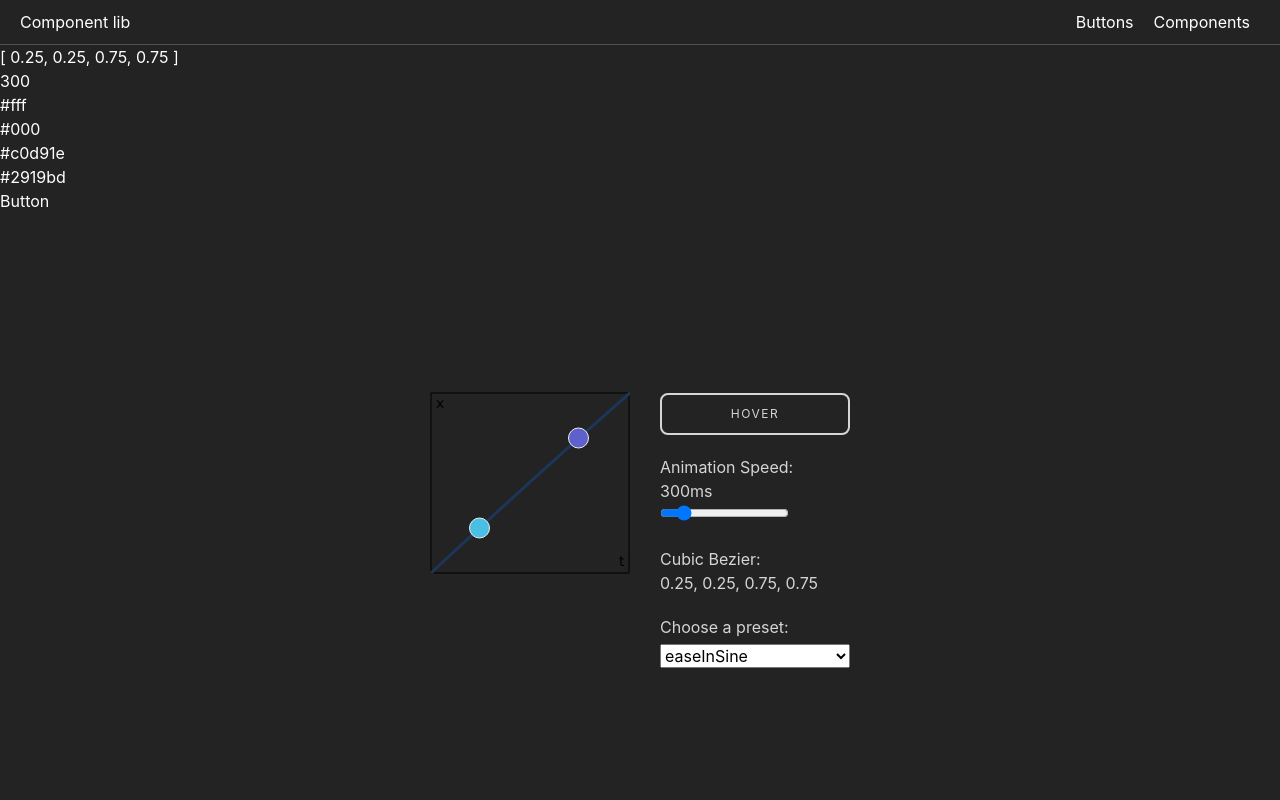
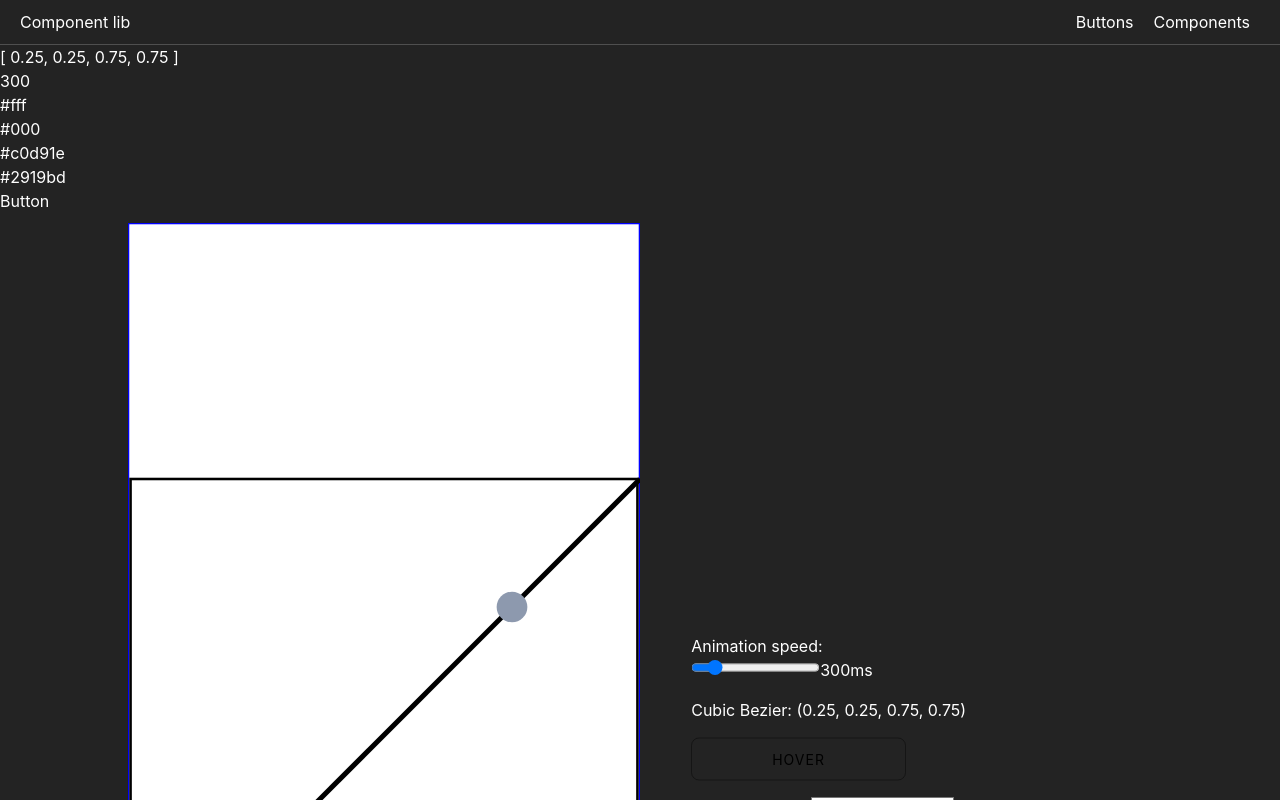
Before and after one commit to chris2733/complibrary, a Vue app: page / in a window 1280 px wide. Both pictures are taken after a click on the button 1160 px from the left and 253 px from the top of the page. Shown: the top 800 px of the page. Built offline with nearby package versions, Linux system fonts and the light colour scheme.

Commit message:
installing stylis, updating new bezier gen component, simpler emits

```diff
--- a/src/components/BezierGenerator.vue
+++ b/src/components/BezierGenerator.vue
@@ -1,92 +1,132 @@
 <template>
-	<figure>
-		<canvas
-			id="bezierCanvasGen"
-			@mousedown="bezierCanvasMouseDown"
-			@mousemove="bezierCanvasMouseMove"
-			@mouseup="resetMouse"
-			@mouseleave="resetMouse"
-			:width="canvasWidth"
-			:height="canvasHeight"
-		></canvas>
-		<figcaption id="labelFontSize" class="bezierInfo">
-			<div id="transitionDemo" class="bezierInfo-demo" :style="setTransitionDemo"> hover </div>
-			<div class="bezierInfo-speed">
-				<label for="speedSlider">Animation Speed: <span id="speedSliderVal">{{ speedSliderTransition }}ms</span></label>
+	<div class="tempWrapper" style="padding: 10px 10%">
+		<div class="bezierContainer">
+			<svg
+				:viewBox="setViewbox"
+				aria-labelledby="title desc"
+				class="bezier"
+				@mouseleave="resetListener"
+				@mouseup="resetListener"
+				@mousemove="mouseTrack"
+			>
+				<title id="title">Bezier Generator tool</title>
+				<desc id="desc">
+					interactive tool for making a custom bezier generator
+				</desc>
+
+				<g class="bezier-chart" ref="mainChart">
+					<rect
+						:height="chartHeight"
+						:width="chartWidth"
+						y="0"
+						x="0"
+						stroke="blue"
+						fill="#fff"
+					/>
+					<g class="bezier-chart-inner">
+						<rect v-bind="innerChartAttrs" ref="innerChart" />
+						<path
+							:d="bezierDrawPath"
+							stroke="black"
+							fill="none"
+							stroke-width="2"
+						/>
+						<line
+							x1="0"
+							y1="300"
+							:x2="point1.x"
+							:y2="point1.y"
+							:stroke-width="lines.width"
+							:stroke="lines.stroke"
+						/>
+						<circle
+							:cx="point1.x"
+							:cy="point1.y"
+							:r="points.radius"
+							class="bezier-chart-inner-point1"
+							@mousedown="mouseClickPoint1(true)"
+							:fill="themeColours.lightRed"
+						/>
+						<line
+							x1="200"
+							y1="100"
+							:x2="point2.x"
+							:y2="point2.y"
+							stroke-width="1"
+							:stroke="lines.stroke"
+						/>
+						<circle
+							:cx="point2.x"
+							:cy="point2.y"
+							:r="points.radius"
+							class="bezier-chart-inner-point2"
+							@mousedown="mouseClickPoint2(true)"
+							:fill="themeColours.midgrey"
+						/>
+					</g>
+				</g>
+			</svg>
+
+			<div class="bezierContainer-info">
+				<div class="mb-3">
+					Animation speed:
+					<div class="bezierContainer-info-speed">
 						<input
 							type="range"
-					id="speedSlider"
 							min="100"
 							max="1500"
-					v-model="speedSliderTransition"
+							v-model="animationSpeed"
 							step="10"
-					@change="emitValues"
 						/>
+						<span>{{ animationSpeed }}ms</span>
 					</div>
-			<div class="bezierInfo-bezier">
-				<p>Cubic Bezier:</p>
-				<span id="currentEasingP1">{{ cubicP1 }}</span
-				>, <span id="currentEasingP2">{{ cubicP2 }}</span
-				>, <span id="currentEasingP3">{{ cubicP3 }}</span
-				>, <span id="currentEasingP4">{{ cubicP4 }}</span>
 				</div>
-			<div class="bezierInfo-presets">
-				<div class="presetBezier">
-					Choose a preset:
+				<div class="mb-3">
+					Cubic Bezier: ({{ bezierTextConstructor }})
 				</div>
-				<select
-						name=""
-						id="presetBezierSelect"
-						@change="presetBezierSelectChange"
+				<div class="mb-3">
+					<button
+						:style="demoButtomStyle"
+						class="bezierContainer-info-button"
 					>
-						<option value="[0.12, 0, 0.39, 0]">easeInSine</option>
-						<option value="[0.61, 1, 0.88, 1]">easeOutSine</option>
-						<option value="[0.37, 0, 0.63, 1]"
-							>easeInOutSine</option
+						HOVER
+					</button>
+				</div>
+				<div class="mb-3">
+					Choose preset:
+					<select @change="selectPreset">
+						<option disabled selected>Select</option>
+						<option value="0.12,0,0.39,0">easeInSine</option>
+						<option value="0.61,1,0.88,1">easeOutSine</option>
+						<option value="0.37,0,0.63,1">easeInOutSine</option>
+						<option value="0.11,0,0.5,0">easeInQuad</option>
+						<option value="0.5,1,0.89,1">easeOutQuad</option>
+						<option value="0.45,0,0.55,1">easeInOutQuad</option>
+						<option value="0.32,0,0.67,0">easeInCubic</option>
+						<option value="0.33,1,0.68,1">easeOutCubic</option>
+						<option value="0.65,0,0.35,1">easeInOutCubic</option>
+						<option value="0.5,0,0.75,0">easeInQuart</option>
+						<option value="0.25,1,0.5,1">easeOutQuart</option>
+						<option value="0.76,0,0.24,1">easeInOutQuart</option>
+						<option value="0.64,0,0.78,0">easeInQuint</option>
+						<option value="0.22,1,0.36,1">easeOutQuint</option>
+						<option value="0.83,0,0.17,1">easeInOutQuint</option>
+						<option value="0.7,0,0.84,0">easeInExpo</option>
+						<option value="0.16,1,0.3,1">easeOutExpo</option>
+						<option value="0.87,0,0.13,1">easeInOutExpo</option>
+						<option value="0.55,0,1,0.45">easeInCirc</option>
+						<option value="0,0.55,0.45,1">easeOutCirc</option>
+						<option value="0.85,0,0.15,1">easeInOutCirc</option>
+						<option value="0.36,0,0.66,-0.56">easeInBack</option>
+						<option value="0.34,1.56,0.64,1">easeOutBack</option>
+						<option value="0.68,-0.6,0.32,1.6"
+							>easeInOutBack</option
 						>
-						<option value="[0.11, 0, 0.5, 0]">easeInQuad</option>
-						<option value="[0.5, 1, 0.89, 1]">easeOutQuad</option>
-						<option value="[0.45, 0, 0.55, 1]"
-							>easeInOutQuad</option
-						>
-						<option value="[0.32, 0, 0.67, 0]">easeInCubic</option>
-						<option value="[0.33, 1, 0.68, 1]">easeOutCubic</option>
-						<option value="[0.65, 0, 0.35, 1]"
-							>easeInOutCubic</option
-						>
-						<option value="[0.5, 0, 0.75, 0]">easeInQuart</option>
-						<option value="[0.25, 1, 0.5, 1]">easeOutQuart</option>
-						<option value="[0.76, 0, 0.24, 1]"
-							>easeInOutQuart</option
-						>
-						<option value="[0.64, 0, 0.78, 0]">easeInQuint</option>
-						<option value="[0.22, 1, 0.36, 1]">easeOutQuint</option>
-						<option value="[0.83, 0, 0.17, 1]"
-							>easeInOutQuint</option
-						>
-						<option value="[0.7, 0, 0.84, 0]">easeInExpo</option>
-						<option value="[0.16, 1, 0.3, 1]">easeOutExpo</option>
-						<option value="[0.87, 0, 0.13, 1]"
-							>easeInOutExpo</option
-						>
-						<option value="[0.55, 0, 1, 0.45]">easeInCirc</option>
-						<option value="[0, 0.55, 0.45, 1]">easeOutCirc</option>
-						<option value="[0.85, 0, 0.15, 1]"
-							>easeInOutCirc</option
-						>
-						<option value="[0.36, 0, 0.66, -0.56]"
-							>easeInBack</option
-						>
-						<option value="[0.34, 1.56, 0.64, 1]"
-							>easeOutBack</option
-						>
-						<option value="[0.68, -0.6, 0.32, 1.6]">
-							easeInOutBack
-						</option>
 					</select>
 				</div>
-		</figcaption>
-	</figure>
+			</div>
+		</div>
+	</div>
 </template>
 
 <script>
@@ -104,378 +144,210 @@ export default {
 	},
 	data() {
 		return {
-			// select element with type
-			canvas: "#bezierCanvasGen",
-			// set newgraph prop
-			newGraph: null,
-			// set paintbrush
-			paintbrush: null,
-			// settings for canvas sizes stored here for later
-			canvasWidth: 200,
-			canvasHeight: 600,
-			// smaller graph dimensions
-			graphWidth: 200 - 2,
-			graphHeight: 600 * 0.3,
-			// setting startpoints of drawing
-			startX: 1,
-			startY: 600 * 0.3,
-			// setting offset of canvas from top & bottom of window, for mouse detection
-			canvasOffsetLeft: null,
-			canvasOffsetTop: null,
-			// set current display id variables
-			currentEasingP1: document.querySelector("#currentEasingP1"),
-			currentEasingP2: document.querySelector("#currentEasingP2"),
-			currentEasingP3: document.querySelector("#currentEasingP3"),
-			currentEasingP4: document.querySelector("#currentEasingP4"),
-			// set id of transition demo to change style
-			transitionDemo: document.querySelector("#transitionDemo"),
-			// ids of speed slider
-			speedSlider: document.querySelector("#speedSlider"),
-			speedSliderVal: document.querySelector("#speedSliderVal"),
-			// speed set
-			speedSliderTransition: this.bezierLiveVals.speed,
-			// set bezier vals
-			cubicP1: this.bezierLiveVals.bezierVal[0],
-			cubicP2: this.bezierLiveVals.bezierVal[1],
-			cubicP3: this.bezierLiveVals.bezierVal[2],
-			cubicP4: this.bezierLiveVals.bezierVal[3],
-			// bezier value
-			bezierPosition: {},
-			// id of bezier preset select
-			presetBezierSelect: document.querySelector("#presetBezierSelect"),
-			// display id
-			canvasEasingId: document.querySelector("#currentEasing"),
-			// graph outline colour
-			graphOutlineColour: "5e60ce",
-			// setting mouse position, initially 0
-			mouseX: 0,
-			mouseY: 0,
-			// -- checking mouse movements
-			mouseMoved: false,
-			// -- which point to move
-			mousePointToMove: false,
-			// radius of points
-			pointRadius: 10,
-			firstPointFill: "#48bfe3",
-			secondPointFill: "#5e60ce",
-			pointStroke: "#efefef",
-			lineStroke: "#1d3557",
-			// plot course of line start, starty, endx, endy
-			linePosition: {
-				// p1: this.startx,
-				// p2: this.starty + this.canvasHeight,
-				// p3: this.canvasWidth,
-				// p4: this.starty,
-				p1: 1,
-				p2: 600 * 0.3 + 600 * 0.3,
-				p3: 200,
-				p4: 600 * 0.3,
+			chartWidth: 200,
+			chartHeight: 400, // changing this to more/less breaks it, need to make this flexible
+			movePoint1: false,
+			movePoint2: false,
+			mouseXPos: 0,
+			mouseYPos: 0,
+			trackMouse: false,
+			animationSpeed: 300,
+			lines: {
+				stroke: "#000000b0",
+				width: "1",
+			},
+			points: {
+				radius: 6,
+			},
+			point1: {
+				x: 50,
+				y: 250,
+			},
+			point2: {
+				x: 150,
+				y: 150,
+			},
+			bezier: {
+				p1: "0.25",
+				p2: "0.25",
+				p3: "0.75",
+				p4: "0.75",
+			},
+			themeColours: {
+				darkgrey: "#2b2d42",
+				midgrey: "#8d99ae",
+				lightGrey: "#edf2f4",
+				lightRed: "#ef233c",
+				darkred: "#d90429",
 			},
 		};
 	},
 	computed: {
-		setTransitionDemo() {
-			var cubicString =
-				"all " +
-				this.speedSliderTransition +
-				"ms cubic-bezier(" +
-				this.cubicP1 +
-				"," +
-				this.cubicP2 +
-				"," +
-				this.cubicP3 +
-				"," +
-				this.cubicP4 +
-				")";
+		bezierDrawPath() {
+			const p1 = this.point1;
+			const p2 = this.point2;
+			return `M 0 300 C ${p1.x} ${p1.y}, ${p2.x} ${p2.y}, 200 100`;
+		},
+		bezierTextConstructor() {
+			const b = this.bezier;
+			return `${b.p1}, ${b.p2}, ${b.p3}, ${b.p4}`;
+		},
+		demoButtomStyle() {
+			let style = `all ${this.animationSpeed}ms cubic-bezier(${this.bezierTextConstructor})`;
 			return {
-				transition: cubicString,
+				transition: style,
+			};
+		},
+		setViewbox() {
+			return `0 0 ${this.chartWidth} ${this.chartHeight}`;
+		},
+		innerChartAttrs() {
+			return {
+				y: this.chartHeight / 2 - this.chartWidth / 2, // positioned in center
+				x: "1",
+				height: this.chartWidth,
+				width: this.chartWidth - 2, //-2 to get the borders in
+				fill: "#fff",
+				stroke: "#000",
+			};
+		},
+		chartOffset() {
+			return {
+				x: this.$refs.innerChart.getBoundingClientRect().left,
+				innerY: this.$refs.innerChart.getBoundingClientRect().top,
+				y: this.$refs.mainChart.getBoundingClientRect().top,
+				width: this.$refs.innerChart.getBoundingClientRect().width,
+				height: this.$refs.mainChart.getBoundingClientRect().height,
+				innerHeight: this.$refs.innerChart.getBoundingClientRect()
+					.height,
 			};
 		},
 	},
 	methods: {
-		getCanvasOffsets() {
-			// checking if canvas exists, because the app triggers when its closed, need to fix
-			const canvasEl = document.querySelector(this.canvas);
-			if (canvasEl) {
-				this.canvasOffsetLeft = canvasEl.getBoundingClientRect().left;
-				this.canvasOffsetTop = canvasEl.getBoundingClientRect().top;
+		resetListener() {
+			this.trackMouse = false;
+			this.movePoint1 = false;
+			this.movePoint2 = false;
+		},
+		mouseTrack(e) {
+			// getting right cubix vals for points - y is more awkward since the offset is measure from the top, so its flipped
+			if (this.trackMouse) {
+				// set x point
+				let xOffset = e.offsetX / this.chartOffset.width;
+				let xBezierPoint = xOffset.toFixed(2);
+				let setBezierPositionX =
+					(e.offsetX / this.chartOffset.width) * this.chartWidth;
+				// set y point
+				let yOffset =
+					this.chartOffset.height -
+					e.offsetY -
+					this.chartOffset.width / 2;
+				let yBezierPoint = yOffset / this.chartOffset.innerHeight;
+				let setBezierPositionY =
+					(e.offsetY / this.chartOffset.height) * this.chartHeight;
+				if (this.movePoint1) {
+					this.bezier.p1 = xBezierPoint;
+					this.point1.x = setBezierPositionX;
+					this.bezier.p2 = yBezierPoint.toFixed(2);
+					this.point1.y = setBezierPositionY;
+				} else if (this.movePoint2) {
+					this.bezier.p3 = xBezierPoint;
+					this.point2.x = setBezierPositionX;
+					this.bezier.p4 = yBezierPoint.toFixed(2);
+					this.point2.y = setBezierPositionY;
+				}
+				this.$emit("pass-bezier-values", this.emitBezierVals());
 			}
 		},
-		// draw graph outline and wave
-		drawGraph() {
-			// set paintbrush to draw with
-			this.paintbrush = document
-				.querySelector("#bezierCanvasGen")
-				.getContext("2d");
-
-			// clear canvas first
-			this.paintbrush.clearRect(
-				0,
-				0,
-				this.canvasWidth,
-				this.canvasHeight
-			);
-
-			// set linewidth to be small as default
-			this.paintbrush.lineWidth = 1;
-
-			// draw graph outline
-			this.paintbrush.beginPath();
-			this.paintbrush.strokeStyle = this.graphOutlineColour;
-			this.paintbrush.rect(
-				this.startX,
-				this.startY,
-				this.graphWidth,
-				this.graphHeight
-			);
-			this.paintbrush.stroke();
-
-			// draw x and y text
-			this.paintbrush.font = "14px Verdana";
-			this.paintbrush.fillText("x", this.startX + 5, this.startY + 15);
-			this.paintbrush.fillText(
-				"t",
-				this.startX + this.graphWidth - 10,
-				this.startY + this.graphHeight - 7
-			);
-
-			// setting bezier curve with current cubic points
-			this.bezierPosition = {
-				p1: this.cubicP1 * this.graphWidth,
-				p2: this.startY + this.graphHeight * (1 - this.cubicP2),
-				p3: this.cubicP3 * this.graphWidth,
-				p4: this.startY + this.graphHeight * (1 - this.cubicP4),
+		mouseClickPoint1(bool) {
+			this.movePoint1 = bool;
+			this.trackMouse = true;
+		},
+		mouseClickPoint2(bool) {
+			this.movePoint2 = bool;
+			this.trackMouse = true;
+		},
+		selectPreset(e) {
+			const chosenValue = e.target.value.split(",");
+			// set bezier text
+			this.bezier = {
+				p1: chosenValue[0],
+				p2: chosenValue[1],
+				p3: chosenValue[2],
+				p4: chosenValue[3],
 			};
-
-			// ----set the new line
-			// set linewidth to be big here
-			this.paintbrush.lineWidth = 3;
-			// draw bezier line
-			this.paintbrush.strokeStyle = "#1d3557";
-			this.paintbrush.beginPath();
-			this.paintbrush.moveTo(this.linePosition.p1, this.linePosition.p2);
-			this.paintbrush.bezierCurveTo(
-				this.bezierPosition.p1,
-				this.bezierPosition.p2,
-				this.bezierPosition.p3,
-				this.bezierPosition.p4,
-				this.linePosition.p3,
-				this.linePosition.p4
-			);
-			this.paintbrush.stroke();
-
-			// ----drawing the points
-			// draws the draggable points at the right position
-			// set linewidth to be small here
-			this.paintbrush.lineWidth = 1;
-			// draw line to first point
-			this.paintbrush.beginPath();
-			this.paintbrush.moveTo(this.linePosition.p1, this.linePosition.p2);
-			this.paintbrush.lineTo(
-				this.bezierPosition.p1,
-				this.bezierPosition.p2
-			);
-			this.paintbrush.strokeStyle = this.lineStroke;
-			this.paintbrush.stroke();
-			// draw first point
-			this.paintbrush.beginPath();
-			this.paintbrush.arc(
-				this.bezierPosition.p1,
-				this.bezierPosition.p2,
-				this.pointRadius,
-				0,
-				Math.PI * 2
-			);
-			this.paintbrush.fillStyle = this.firstPointFill;
-			this.paintbrush.fill();
-			this.paintbrush.strokeStyle = this.pointStroke;
-			this.paintbrush.stroke();
-			// draw line to second point
-			this.paintbrush.beginPath();
-			this.paintbrush.moveTo(this.linePosition.p3, this.linePosition.p4);
-			this.paintbrush.lineTo(
-				this.bezierPosition.p3,
-				this.bezierPosition.p4
-			);
-			this.paintbrush.strokeStyle = this.lineStroke;
-			this.paintbrush.stroke();
-			// draw second point
-			this.paintbrush.beginPath();
-			this.paintbrush.arc(
-				this.bezierPosition.p3,
-				this.bezierPosition.p4,
-				this.pointRadius,
-				0,
-				Math.PI * 2
-			);
-			this.paintbrush.fillStyle = this.secondPointFill;
-			this.paintbrush.fill();
-			this.paintbrush.strokeStyle = this.pointStroke;
-			this.paintbrush.stroke();
-
-			this.emitValues();
+			// set points in graph
+			this.point1.x = chosenValue[0] * this.chartWidth;
+			this.point1.y =
+				this.chartWidth * 1.5 -
+				this.innerChartAttrs.height * chosenValue[1];
+			this.point2.x = chosenValue[2] * this.chartWidth;
+			this.point2.y =
+				this.chartWidth * 1.5 -
+				this.innerChartAttrs.height * chosenValue[3];
 		},
-		presetBezierSelectChange(e) {
-			var newPreset = JSON.parse(e.target.value);
-			this.cubicP1 = newPreset[0];
-			this.cubicP2 = newPreset[1];
-			this.cubicP3 = newPreset[2];
-			this.cubicP4 = newPreset[3];
-			this.drawGraph();
-		},
-		// listening for clicking on the drawpoints
-		bezierCanvasMouseDown(e) {
-			var currentMouseX = e.x - this.canvasOffsetLeft;
-			var currentMouseY = e.y - this.canvasOffsetTop;
-			// if mousex sits within first bezier point
-			if (
-				currentMouseX > this.bezierPosition.p3 - this.pointRadius &&
-				currentMouseX < this.bezierPosition.p3 + this.pointRadius &&
-				currentMouseY > this.bezierPosition.p4 - this.pointRadius &&
-				currentMouseY < this.bezierPosition.p4 + this.pointRadius
-			) {
-				this.setMouseMove(true);
-				this.mousePointToMove = "second";
-			} else if (
-				currentMouseX > this.bezierPosition.p1 - this.pointRadius &&
-				currentMouseX < this.bezierPosition.p1 + this.pointRadius &&
-				currentMouseY > this.bezierPosition.p2 - this.pointRadius &&
-				currentMouseY < this.bezierPosition.p2 + this.pointRadius
-			) {
-				this.setMouseMove(true);
-				this.mousePointToMove = "first";
-			}
-		},
-		bezierCanvasMouseMove(e) {
-			if (this.mouseMoved == true) {
-				var mouseXMove = e.x - this.canvasOffsetLeft;
-				var mouseYMove = e.y - this.canvasOffsetTop;
-
-				// getting the inverted cubic y value becuase the graph is drawn from the top.. god dammit
-				var cubicPointX = (
-					(mouseXMove - this.startX) /
-					this.graphWidth
-				).toFixed(2);
-				var cubicPointY = (mouseYMove - this.startY) / this.graphHeight;
-				// inverting cubic y becuase the graph is drawn from the top.. god dammit
-				var cubicPointYNew = Math.abs(cubicPointY - 1).toFixed(2);
-				if (cubicPointY > 1) {
-					cubicPointYNew = -Math.abs(cubicPointYNew).toFixed(2);
-				}
-				if (this.mousePointToMove == "first") {
-					this.cubicP1 = cubicPointX;
-					this.cubicP2 = cubicPointYNew;
-				} else {
-					this.cubicP3 = cubicPointX;
-					this.cubicP4 = cubicPointYNew;
-				}
-				this.drawGraph();
-			}
-		},
-		// sets mouseMoved to false
-		setMouseMove(boolean) {
-			this.mouseMoved = boolean;
-			if (boolean !== true) {
-				// set no mousepoints to move
-				this.mousePointToMove == false;
-			} else {
-				// set cursor to grab since its moving the points
-				document.body.style.cursor = "grabbing";
-			}
-		},
-		// listening for mouse up or leave on canvas to stop moving point
-		resetMouse() {
-			document.body.style.cursor = "auto";
-			// setting position of mouse
-			this.mouseMoved = false;
-			this.mousePointToMove = false;
-		},
-		// emits vals to parent
-		emitValues() {
-			const vals = {
-				bezier: [
-					this.cubicP1,
-					this.cubicP2,
-					this.cubicP3,
-					this.cubicP4,
-				],
-				transition: this.speedSliderTransition,
+		emitBezierVals() {
+			return {
+				bezierPoints: this.bezier,
+				speed: this.animationSpeed,
 			};
-			this.$emit("pass-bezier-values", vals);
 		},
 	},
 	mounted() {
-		this.getCanvasOffsets();
-		// -- rerun listeners on window scroll & resize
-		window.addEventListener("resize", this.getCanvasOffsets);
-		window.addEventListener("scroll", this.getCanvasOffsets);
-
-		// draw graph
-		this.drawGraph();
+		var colors = {
+			lightgreen: "font-weight: bold; color: #06d6a0;",
+			red: "font-weight: bold; color: #EC5f67;",
+			orange: "font-weight: bold; color: #F99157;",
+			yellow: "font-weight: bold; color: #FAC863;",
+			green: "font-weight: bold; color: #99C794;",
+			teal: "font-weight: bold; color: #5FB3B3;",
+			blue: "font-weight: bold; color: #6699CC;",
+			purple: "font-weight: bold; color: #C594C5;",
+			brown: "font-weight: bold; color: #AB7967;",
+			otherpurple: "font-weight: bold; color: #560bad",
+		};
+		console.log(
+			"%cC %cO %cL %cO %cU %cR %cF %cU %cL %cL",
+			colors.lightgreen,
+			colors.red,
+			colors.orange,
+			colors.yellow,
+			colors.green,
+			colors.teal,
+			colors.blue,
+			colors.purple,
+			colors.brown,
+			colors.otherpurple
+		);
 	},
 };
 </script>
 
-<!-- Add "scoped" attribute to limit CSS to this component only -->
-<style scoped lang="scss">
-@keyframes changewidth {
-	from {
-		width: 0;
+<!-- Use preprocessors via the lang attribute! e.g. <style lang="scss"> -->
+<style lang="scss" scoped>
+.bezierContainer {
+	position: relative;
+	svg {
+		width: 50%;
 	}
-
-	to {
-		width: 100%;
-	}
-}
-
-figure {
-	position: relative;
-	display: flex;
-	flex-direction: row;
-	justify-content: center;
-	canvas {
-		margin: 0;
-		padding: 0;
-	}
-	.canvasBezier {
+	&-info {
 		position: absolute;
-		left: 50%;
-		transform: translate(50%, -50%);
+		height: auto;
+		width: 45%;
 		top: 50%;
-	}
-	.bezierInfo {
-		position: relative;
-		color: #d5d5d5;
-		padding: 180px 0 0 30px;
-		width: 220px;
-		p {
-			margin: 0;
-		}
-		&-speed {
-			margin: 0 0 20px 0;
-			label {
-				display: block;
-			}
-			input {
-
-			}
-		}
-		&-bezier {
-			margin: 0 0 20px 0;
-		}
-		&-demo {
+		right: 0;
+		transform: translateY(-50%);
+		&-button {
 			display: block;
 			position: relative;
-			padding: 10px;
-			border: 2px solid #d5d5d5;
+			padding: 10px 80px;
+			border: 1px solid rgba(0, 0, 0, 0.4);
 			border-radius: 8px;
 			text-transform: uppercase;
 			overflow: hidden;
-			margin: 0 0 20px 0;
-			letter-spacing: 1.5px;
-			font-size: 12px;
-			user-select: none;
-			text-align: center;
+			margin: 15px 0;
+			letter-spacing: 1px;
+			font-size: 14px;
 			&::before {
 				content: "";
 				position: absolute;
@@ -486,18 +358,15 @@ figure {
 				background: #48bfe3;
 				transition: inherit;
 			}
-			&:hover {
-				color: rgba(0, 0, 0, 0);
+			&:hover,
+			&:focus {
+				color: transparent;
 				&::before {
 					width: 100%;
 				}
 			}
 		}
-		&-presets {
-			select {
-				margin: 5px 0 0 0;
-				width: 100%;
-			}
+		&-speed {
 		}
 	}
 }
```
Also changed, not shown: src/components/ButtonsPage.vue (+2 -6 lines), 1 other file (tests, documents, lock files or other folders). Lines whose indentation alone changed are shown as unchanged.
